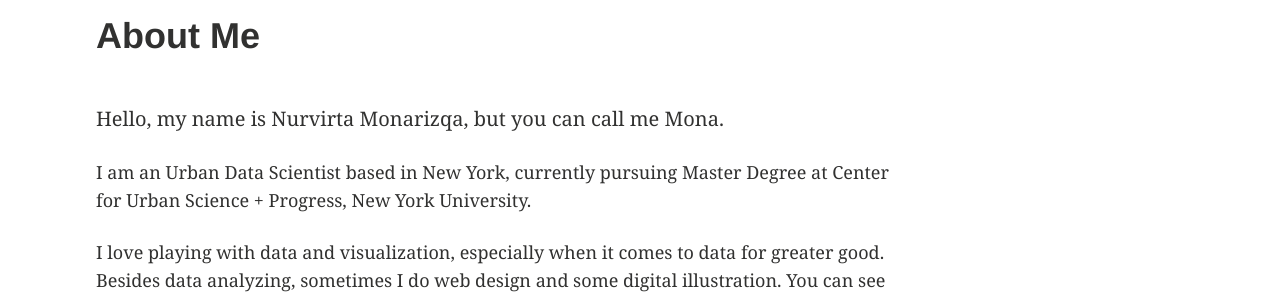
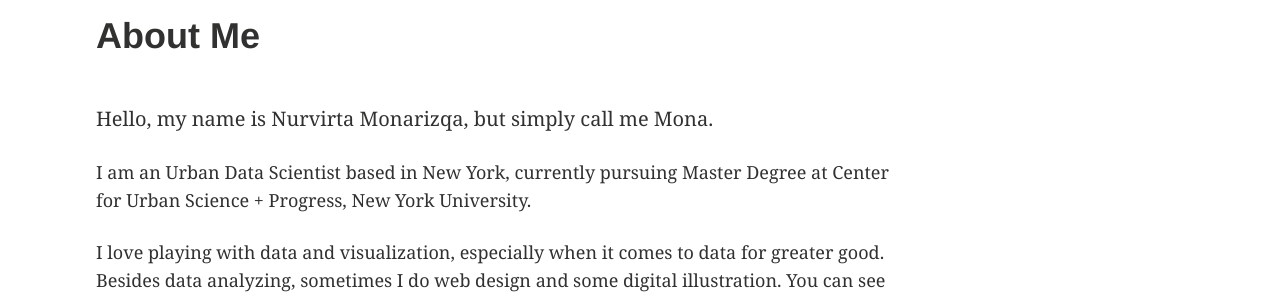
Before and after one commit to nmonarizqa/nmonarizqa.github.io, a Jekyll site: the page built from about.md, in a window 1280 px wide. Shown: the part 771-1070 px from the top of the page. Built offline with Jekyll 4.4.1, drawn with Linux system fonts in a browser that asks for light colours.

Commit message:
edit about

```diff
--- a/_config.yml
+++ b/_config.yml
@@ -32,7 +32,7 @@ owner:
   google:
     ad-client:
     ad-slot:
-  bio: "MS Candidate at CUSP New York University"
+  bio: "MS Candidate at Center for Urban Science + Progress, New York University"
   avatar: bio-photo.jpg # 160x160 px image for author byline
   disqus-shortname:
 
--- a/about.md
+++ b/about.md
@@ -8,7 +8,7 @@ image:
     feature: head2.jpg
 ---
 
-Hello, my name is Nurvirta Monarizqa, but you can call me Mona.
+Hello, my name is Nurvirta Monarizqa, but simply call me Mona.
 
 I am an Urban Data Scientist based in New York, currently pursuing Master Degree at Center for Urban Science + Progress, New York University.
 
```
